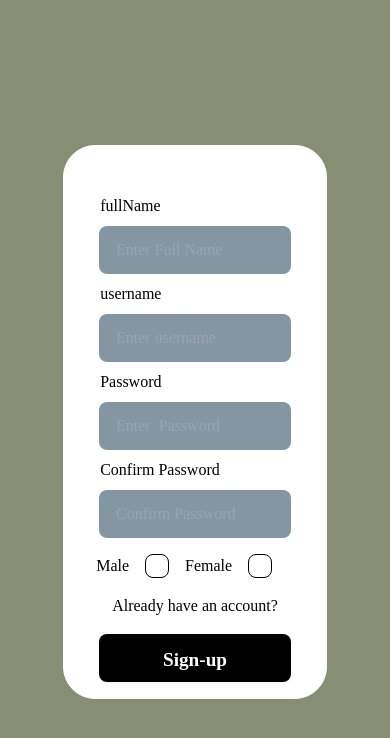
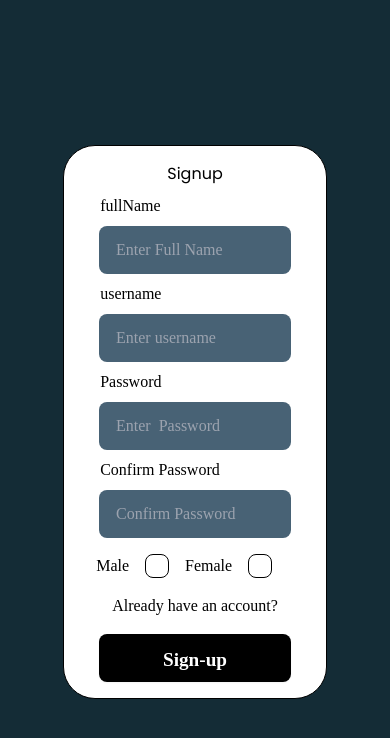
Before and after one commit to jita1218/chatApp, a React (Create React App) app in the folder frontend/: page /signup in a window 390 px wide. Shown: the top 738 px of the page. Built offline with nearby package versions, Linux system fonts and the light colour scheme.

Commit message:
color changes in css

```diff
--- a/frontend/src/App.css
+++ b/frontend/src/App.css
@@ -6,12 +6,12 @@
   scroll-behavior: smooth;
   overflow-y: auto;
   overflow-x: hidden;
-  --bg-color:#868F74;
-  --green-primary-color: #D4D7C4;
-  --blue-primary-color:#687A86;
+  --bg-color:#142c36;
+  --green-primary-color: #0d0d0ca3;
+  --blue-primary-color:#112a3b;
   --grey-color:#757068;
-  --blue-color:#8496A2;
-  --text-color: white;
+  --blue-color:#486275;
+  --text-color: black;
 }
 
 *{
--- a/frontend/src/components/messages/Messagecontainer.jsx
+++ b/frontend/src/components/messages/Messagecontainer.jsx
@@ -32,6 +32,7 @@ const MessageContainer = () => {
             <img
             src={selectedConversation.profilePic}
 			alt='user avatar'
+      style={{margin:"0.5rem"}}
     						/>
             <span className='to'>{selectedConversation.fullName}</span>
           </div>
--- a/frontend/src/components/messages/message.css
+++ b/frontend/src/components/messages/message.css
@@ -93,11 +93,13 @@ padding-right: 2px;
 
 .msg{
     display: flex;
+    width: 90vw;
 
 }
 
 .to{
     font-size: 2.5rem;
+    color: white;
 }
 
 .shake {
@@ -135,26 +137,31 @@ padding-right: 2px;
         display: flex;
         margin: 0 auto;
         gap: 1rem;
-        height: 9vh;
+        height: 10vh;
         top: 0;
         position: sticky;
         width: 100%;
-        background-color: var(--green-primary-color);
-        border: 1px solid var(--text-color);
     }
 
     .to{
         font-size: 2rem;
     }
-    .sending_message{
+    .msg{
         display: flex;
         width: 66vw;
+        left: 0;
     }
 
+    /* .sending_message{
+        display: flex;
+        width: 90vw;
+        left: 0;
+    } */
     .msg_input{
         display: flex;
         margin: 0 auto;
         height: 12vh;
+        width: 100%;
     }
 
     .chat-bubble{
@@ -166,7 +173,7 @@ padding-right: 2px;
         display:flex;
         flex-direction: column;
         /* margin-top: 4rem; */
-        height: 79vh;
+        height: 75vh;
         background-color: var(--bg-color);
         width: 100%;
     }
@@ -175,6 +182,7 @@ padding-right: 2px;
         display: flex;
         position: absolute;
         width: 3rem;
+        margin-right: 1rem;
         height: 3rem;
         margin: 0 auto;
         }
--- a/frontend/src/components/sidebar/LogOutButton.jsx
+++ b/frontend/src/components/sidebar/LogOutButton.jsx
@@ -10,7 +10,7 @@ const LogOutButton = () => {
     <div className='logout'>
       {!loading ?(
         <button   onClick={logout}   >
-          <SlLogout style={{color:"black"}}/>
+          <SlLogout style={{color:"white"}}/>
         </button>
       ):(
         <button>
--- a/frontend/src/components/sidebar/conversation.css
+++ b/frontend/src/components/sidebar/conversation.css
@@ -48,7 +48,7 @@
 @media screen and (max-width: 600px){
     .convo_container{
         display: flex;
-        height: 82vh;
+        height: 78vh;
     }
 
 }
--- a/frontend/src/components/sidebar/sideBar.css
+++ b/frontend/src/components/sidebar/sideBar.css
@@ -49,14 +49,17 @@
         display: flex;
         flex-direction: column;
         width: 100%;
+
     }
 
     .search_input{
         display: flex;
         width:100%;
-        height: 9vh;
+        height: 10vh;
         top: 0;
+        padding: 2rem;
     }
+
 
 .logout{
     display: flex;
--- a/frontend/src/pages/home/Home.jsx
+++ b/frontend/src/pages/home/Home.jsx
@@ -36,7 +36,7 @@ const Home = () => {
     <div className='home_container'>
       <div className="call_container "  style={{ display: <Sidebar /> && isPhoneScreen ? 'none' : 'block' }}>
         <a href={startCallURL()} target="_blank" rel="noopener noreferrer">
-          <MdVideoCall className="call_btn" style={{ fontSize: '2.5rem', color:"black" }} />
+          <MdVideoCall className="call_btn" style={{ fontSize: '2.5rem', color:"var(--blue-color)" }} />
         </a>
       </div>
       <div className="sidebar">
--- a/frontend/src/pages/home/home.css
+++ b/frontend/src/pages/home/home.css
@@ -39,11 +39,4 @@
         display: flex;
        overflow-y: auto;
     }
-
-    .call_container{
-        display: flex;
-        background-color: var(--bg-color);
-        top: 0;
-        height: 2.5rem;
-    }
 }
--- a/frontend/src/pages/login/login.css
+++ b/frontend/src/pages/login/login.css
@@ -39,9 +39,7 @@
     flex-direction: column;
     margin: 0 auto;
 }
-.signup:hover{
-    color: var(--blue-color);
-}
+
 .input{
     width: 20rem;
     height: 3rem;
@@ -72,8 +70,8 @@
     .login{
         display: flex;
         flex-direction: column;
-        width: 100vw;
-        height: 100vh;
+        justify-content: center;
+        align-items: center;
         margin: 0 auto;
     }
 
```
